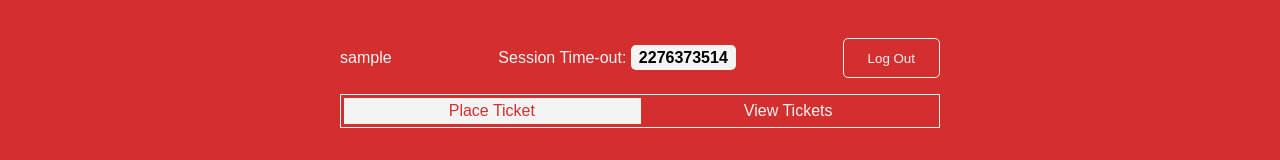
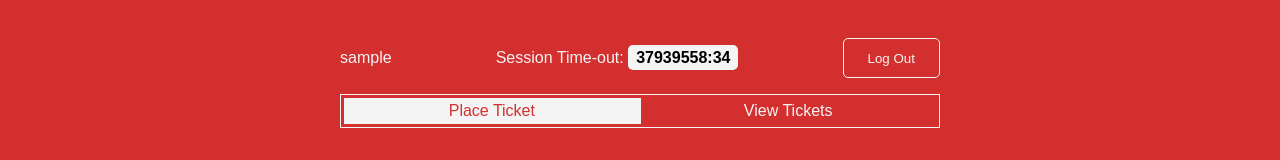
Before and after one commit to iamjoker021/CONDUCTOR_APP_FRONTEND, a React (Vite) app: page /place-ticket in a window 1280 px wide. Shown: the top 160 px of the page. Built offline with nearby package versions, Linux system fonts and the light colour scheme; sample sign-in values are in the browser's storage.

Commit message:
style: Format the Timer and add style to it

```diff
--- a/src/components/Timer.jsx
+++ b/src/components/Timer.jsx
@@ -4,7 +4,7 @@ import { jwtDecode } from 'jwt-decode'
 import { useLogout } from "../hooks/useLogout";
 
 const Timer = () => {
-    const { logout } = useLogout
+    const { logout } = useLogout();
     const { user } = useAuthContext();
 
     const [pendingTime, setPendingTime] = useState();
@@ -15,7 +15,12 @@ const Timer = () => {
             }
             const decodedToken = jwtDecode(user.token);
             const pendingTime = decodedToken.exp - Math.floor(Date.now()/1000);
-            setPendingTime(pendingTime);
+            if (pendingTime > 0) {
+                setPendingTime(pendingTime);
+            }
+            else {
+                logout();
+            }
         }, 1000);
 
         return () => clearInterval(interval);
@@ -24,7 +29,7 @@ const Timer = () => {
 
     return (
         <div className="timer">
-            <p>Session Time-out: <span className={pendingTime > 60 ? 'ticks' : 'ticks alert'}><b>{pendingTime}</b></span></p>
+            <p>Session Time-out: <span className={pendingTime > 60 ? 'ticks' : 'ticks alert'}><b>{`${String(Math.floor(pendingTime/60), 2).padStart(2, '0')}:${String(pendingTime%60, 2).padStart(2, 0)}`}</b></span></p>
         </div>
     )
 }
```
